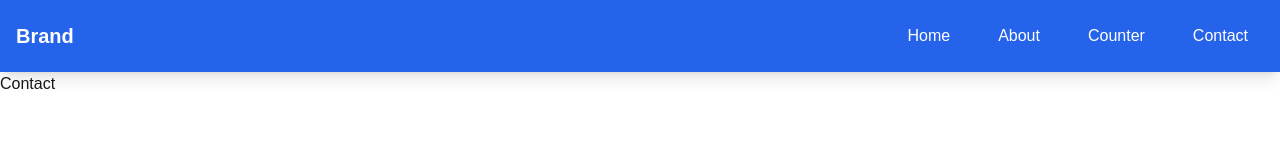
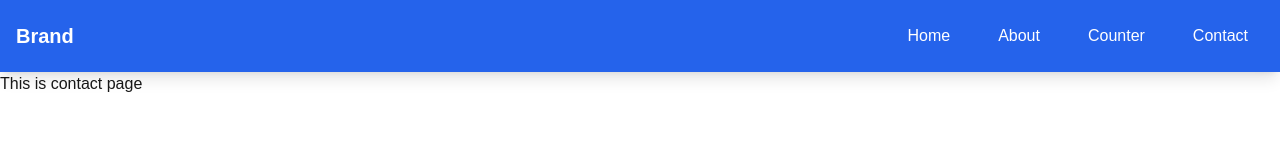
Before and after one commit to rabby-web/fast-next-app, a Next.js app: page /contact in a window 1280 px wide. Shown: the top 162 px of the page. Built offline with nearby package versions, Linux system fonts and the light colour scheme.

Commit message:
change commit with contact page

```diff
--- a/src/app/(withCommonLayout)/contact/page.js
+++ b/src/app/(withCommonLayout)/contact/page.js
@@ -3,7 +3,7 @@ import React from "react";
 const Contact = () => {
   return (
     <div>
-      <h3>Contact</h3>
+      <h3>This is contact page</h3>
     </div>
   );
 };
```
